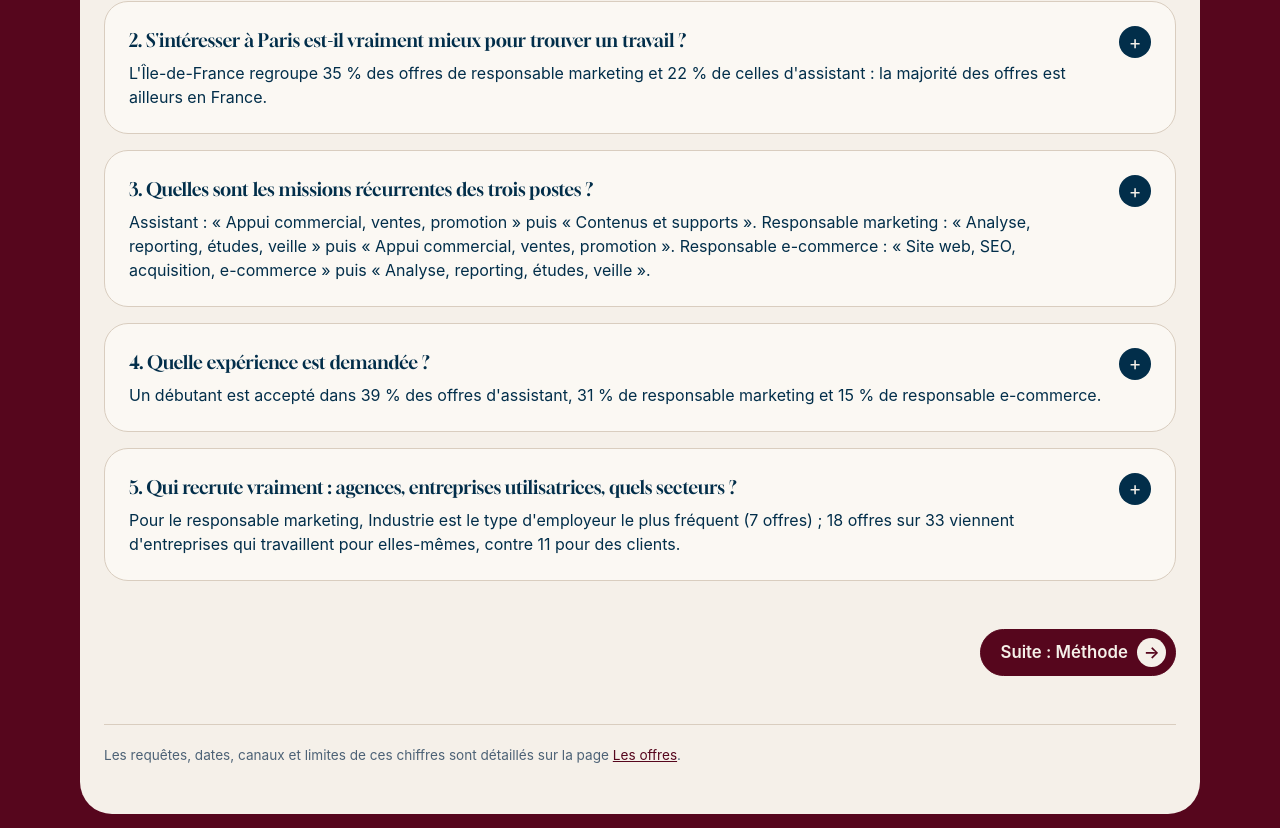
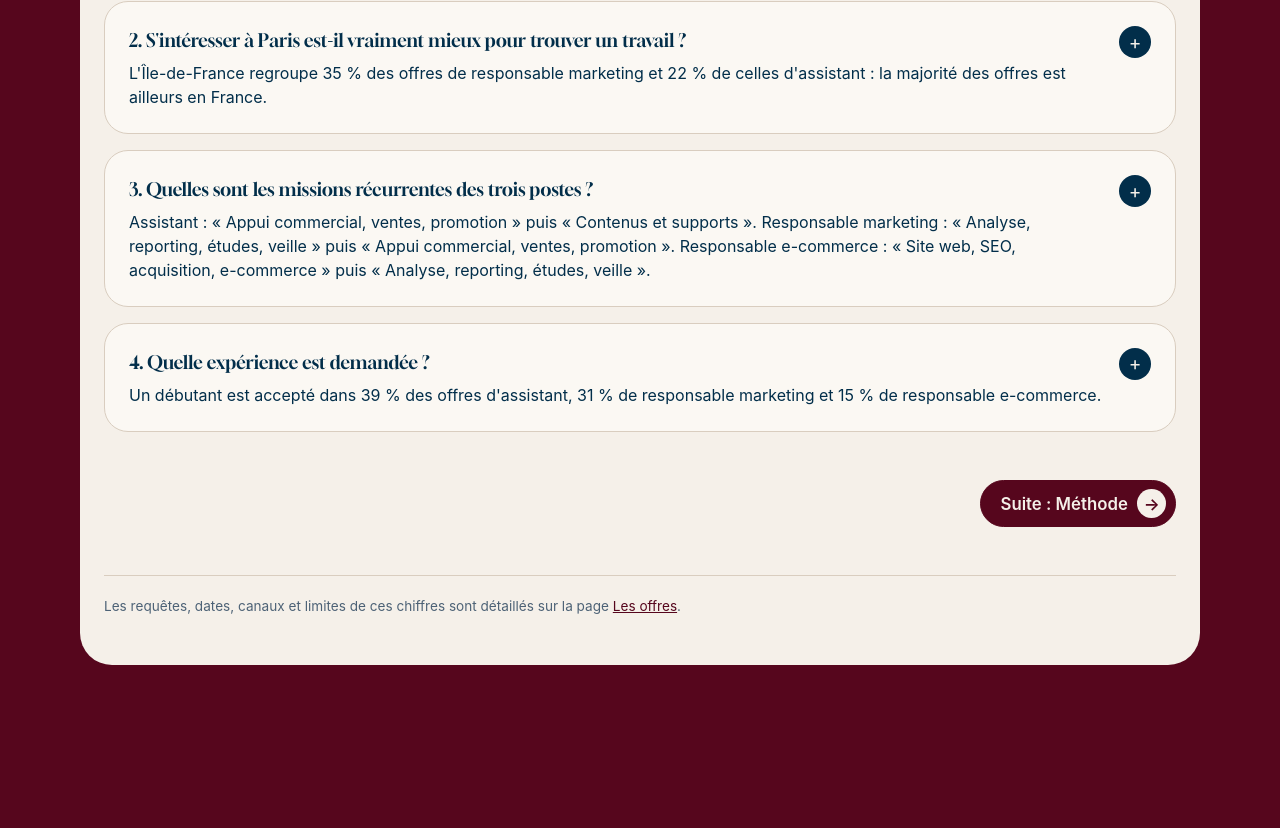
Before and after one commit to luciedscrs-byte/avenir, a plain HTML site: page metier.html in a window 1280 px wide. Shown: the part 2334-3162 px from the top of the page. After the commit the page ends 3013 px from the top, so only its background shows below. Drawn offline with Linux system fonts and the light colour scheme.

Commit message:
Question 5 (qui recrute) retirée de la page Le métier
Co-Authored-By: Claude Sonnet 5.5 <noreply@anthropic.com>

```diff
--- a/metier.html
+++ b/metier.html
@@ -280,30 +280,6 @@ Promise.all([
       [legende, ...piles],
       'Expérience connue pour ' + X['assistant-marketing'].n + ' des ' + X['assistant-marketing'].sur + ' offres d\'assistant (seules les offres encore en ligne depuis le 14/11 la fournissent pour l\'instant, elle se complète chaque jour) ; pour les responsables, toutes les offres.'));
   }
-
-  // 5. qui recrute
-  {
-    const R = Q.recruteurs;
-    const types = [...new Set(ORDRE.flatMap(k => R[k].types.slice(0, 5).map(x => x.nom)))];
-    const n = (k, nom) => { const x = R[k].types.find(y => y.nom === nom); return x ? x.n : 0; };
-    const maxN = Math.max(1, ...types.flatMap(tp => ORDRE.map(k => n(k, tp))));
-    const t5 = el('table', {});
-    tableauChaleur(t5, ['Type d\'entreprise (d\'après son code d\'activité)'].concat(ORDRE.map(k => COURT[k])),
-      types.map(tp => ({ nom: tp, valeurs: ORDRE.map(k => n(k, tp)), echelle: maxN, format: v => String(v) })));
-    const segs = [['Travaille pour des clients (agence, conseil, intérim…)', '#507593'], ['Travaille pour elle-même (industrie, commerce, santé…)', '#56061d'], ['Formation ou médias', '#e2d8cb', '#022e4a']];
-    const piles = ORDRE.map(k => el('div', {}, [
-      el('p', { className: 'pile-nom' }, [el('span', { textContent: noms(k) }), el('span', { textContent: R[k].secteur_connu + ' offres sur ' + R[k].n + ' avec un secteur connu · ' + R[k].sans_nom + ' sans nom d\'employeur' })]),
-      pile([{ nom: segs[0][0], couleur: segs[0][1], n: R[k].pour_clients }, { nom: segs[1][0], couleur: segs[1][1], n: R[k].pour_eux_memes }, { nom: segs[2][0], couleur: segs[2][1], texte: segs[2][2], n: R[k].formation_medias }], R[k].secteur_connu || 1),
-    ]));
-    const rm = R['responsable-marketing'];
-    box.appendChild(bloc('5. Qui recrute vraiment : agences, entreprises utilisatrices, quels secteurs ?',
-      'Pour le responsable marketing, ' + rm.types[0].nom.split(',')[0] + ' est le type d\'employeur le plus fréquent (' + rm.types[0].n + ' offres) ; ' + rm.pour_eux_memes + ' offres sur ' + rm.secteur_connu +
-      ' viennent d\'entreprises qui travaillent pour elles-mêmes, contre ' + rm.pour_clients + ' pour des clients.',
-      [legendePile(segs.map(s => ({ nom: s[0], couleur: s[1] }))), ...piles],
-      'Le type est déduit du code d\'activité (NAF) de l\'établissement quand l\'annonce le renseigne : secteur inconnu pour ' + (rm.n - rm.secteur_connu) + ' offres sur ' + rm.n + ' (responsable marketing) et ' +
-      (R['assistant-marketing'].n - R['assistant-marketing'].secteur_connu) + ' sur ' + R['assistant-marketing'].n + ' (assistant, où le secteur n\'est connu que pour les offres encore en ligne depuis le 14/11 : il se complète à chaque extraction). ' +
-      'Le tableau donne le nombre d\'offres. Une entreprise de conseil ou une agence peut aussi être un employeur direct : la frontière est indicative.', [el('div', { className: 'tableau', style: 'margin-top:0.75rem' }, [t5])]));
-  }
 }).catch(err => {
   console.error(err);
   document.getElementById('erreur').textContent = 'Impossible de charger les données. En local, ouvre la page via un petit serveur (python3 -m http.server).';
```
Also changed, not shown: 1 other file.
